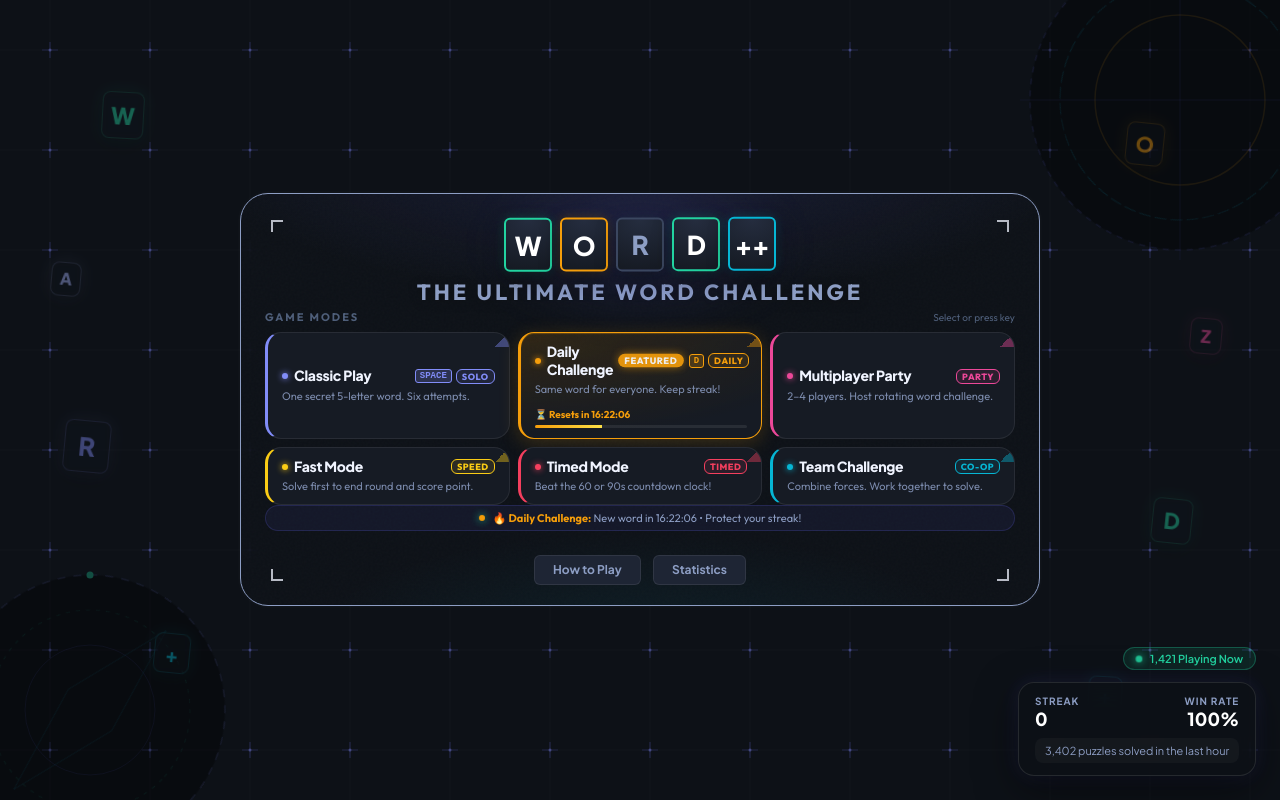
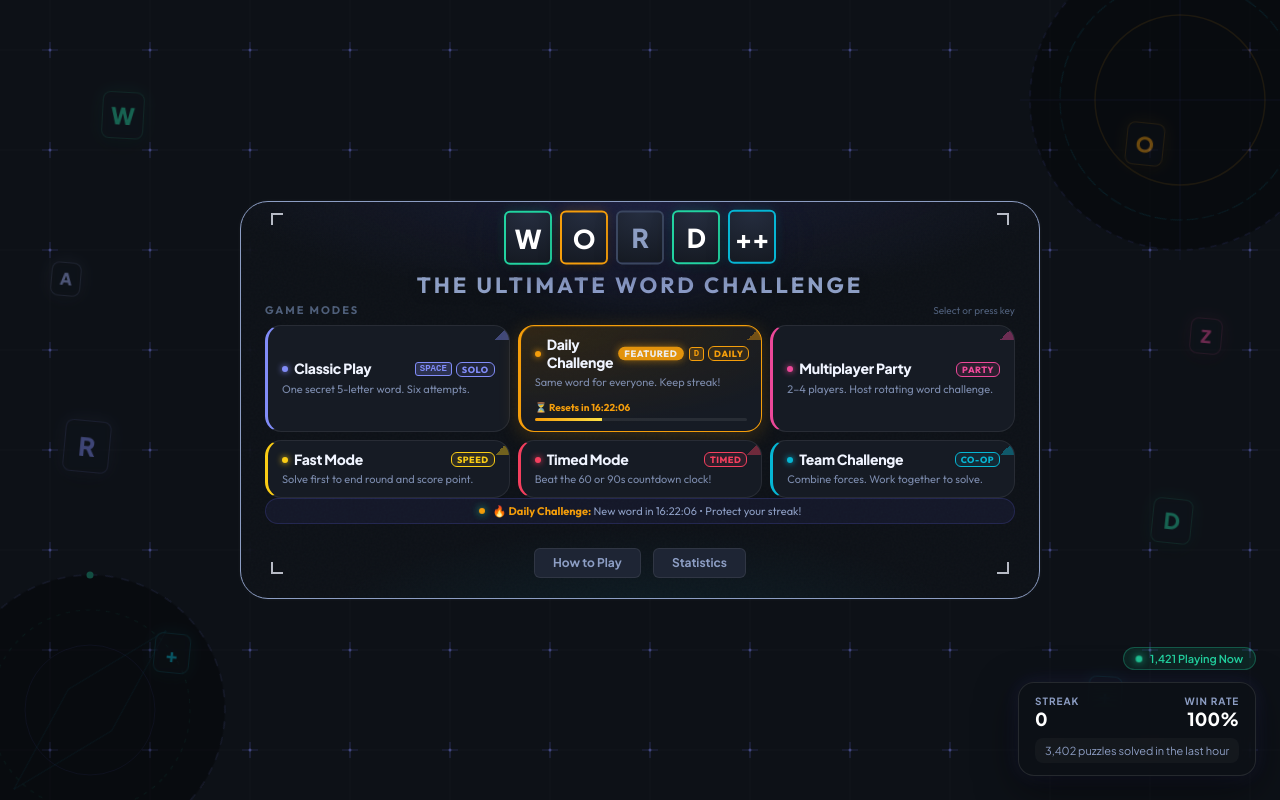
Before and after one commit to bopvinh/Xapxam, a React (Vite) app: page / in a window 1280 px wide. Built offline with nearby package versions, Linux system fonts and the light colour scheme.

Commit message:
fix(ui): further tighten PvP layout to prevent scrolling

```diff
--- a/src/styles/global.css
+++ b/src/styles/global.css
@@ -2255,8 +2255,8 @@ button:focus-visible {
   justify-content: flex-start;
   width: 100%;
   max-width: 800px;
-  gap: 12px;
-  padding-top: 20px;
+  gap: 4px;
+  padding-top: 5px;
   animation: screen-fade 0.3s ease forwards, scale-up 0.35s cubic-bezier(0.34, 1.56, 0.64, 1) both;
 }
 .game-board-container,
```
Also changed, not shown: 1 other file (tests, documents, lock files or other folders).
